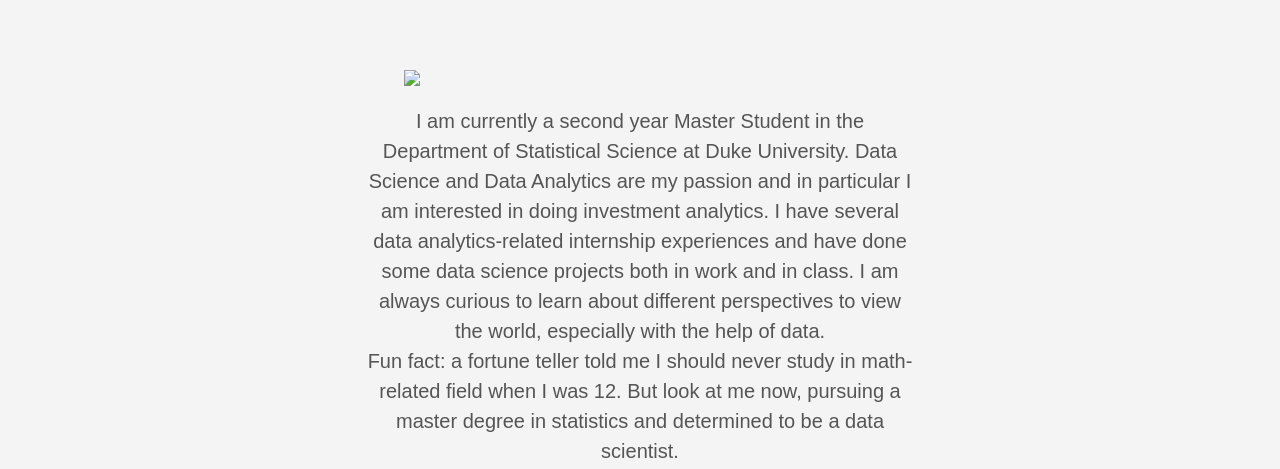
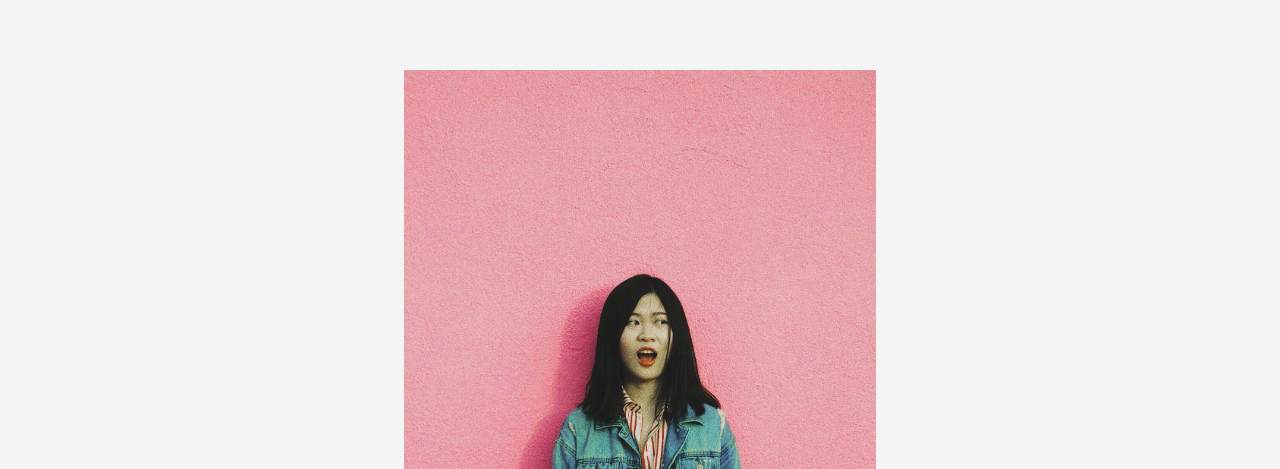
Before and after one commit to xiangwenmo/Xiangwen_portfolio, a plain HTML site: page about/index.html in a window 1280 px wide. Shown: the part 602-1071 px from the top of the page. Drawn offline with Linux system fonts and the light colour scheme.

Commit message:
fix image issue 2nd

```diff
--- a/about/index.html
+++ b/about/index.html
@@ -152,7 +152,7 @@
 
   <article class="pa3 pa4-ns nested-copy-line-height nested-img">
     <section class="cf ph3 ph5-l pv3 pv4-l f4 tc-l center measure-wide lh-copy mid-gray"><figure>
-    <img src="images/myphoto.jpg"/>
+    <img src="https://xiangwenmo.github.io/Xiangwen_portfolio/images/myphoto.jpg"/>
 </figure>
 
 <p>I am currently a second year Master Student in the Department of Statistical Science at Duke University. Data Science and Data Analytics are my passion and in particular I am interested in doing investment analytics. I have several data analytics-related internship experiences and have done some data science projects both in work and in class. I am always curious to learn about different perspectives to view the world, especially with the help of data.<br>
```
